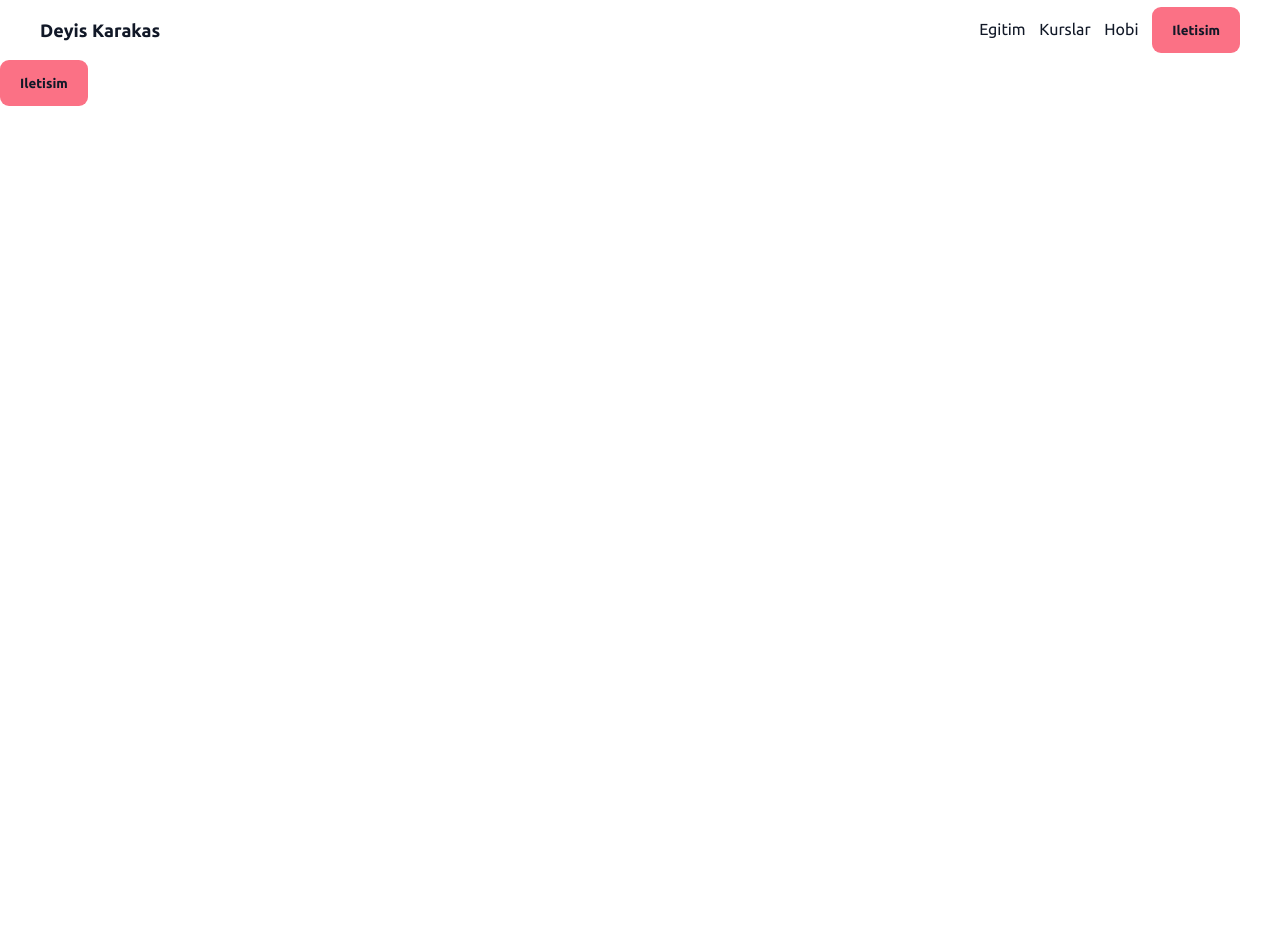
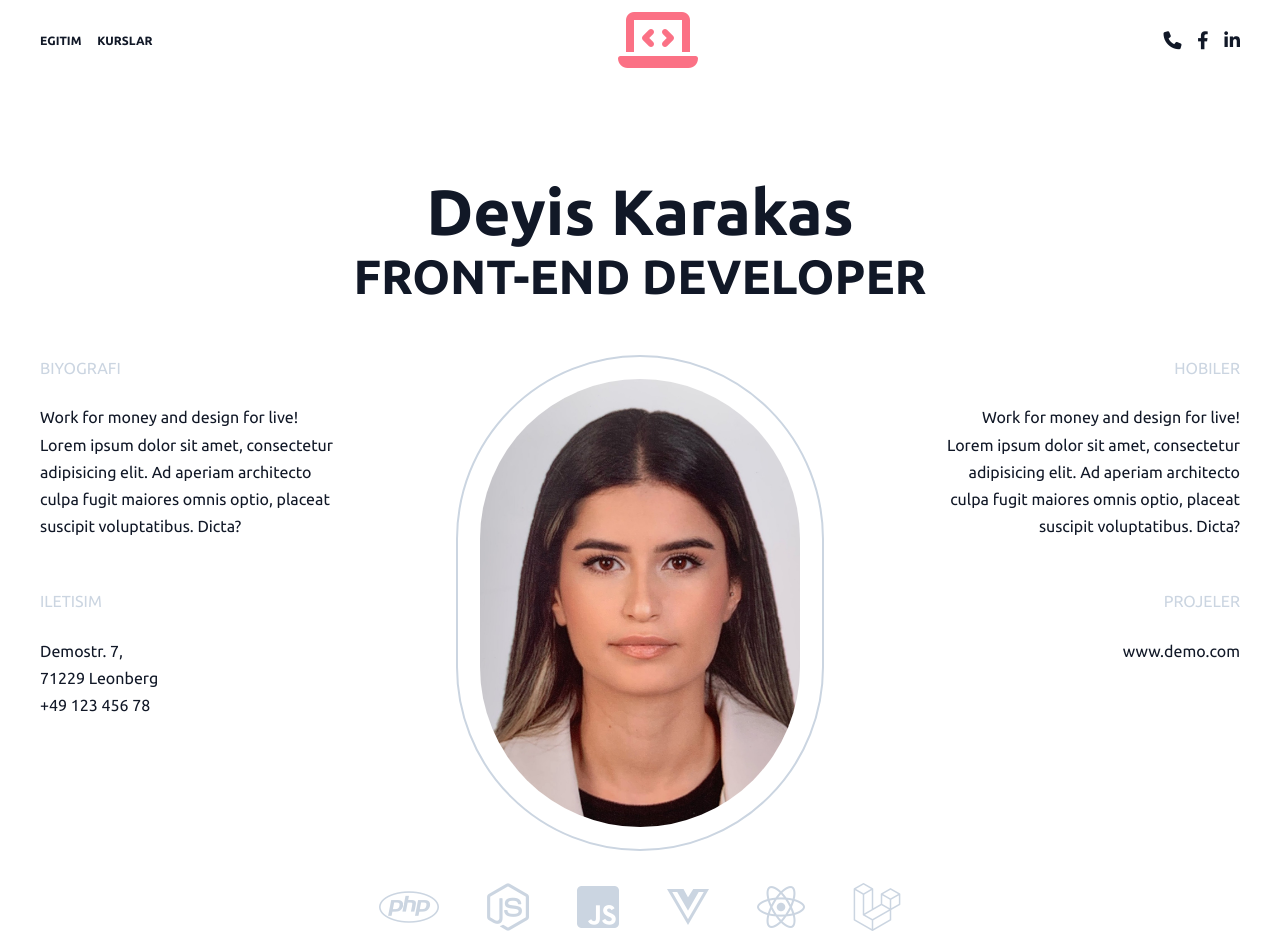
Before and after one commit to deyisk/deyisPortfolio, a website built with webpack: page src/index.html in a window 1280 px wide. Before the commit the page ends 800 px from the top, so only its background shows below. Built offline with nearby package versions, Linux system fonts and the light colour scheme; files whose address does not match are found by name.

Commit message:
Index hero edited

```diff
--- a/src/index.html
+++ b/src/index.html
@@ -11,17 +11,85 @@
 <div class="container">
     <div class="header">
         <div class="header-start">
-                <span class="header-logo">Deyis Karakas</span>
+            <a href="#egitim">Egitim</a>
+            <a href="#kurslar">Kurslar</a>
+        </div>
+        <div class="header-center">
+            <span class="header-logo">
+                <a href="/">
+                    <i class="fa-solid fa-laptop-code"></i>
+                </a>
+            </span>
         </div>
         <div class="header-end">
-                <a href="#egitim">Egitim</a>
-                <a href="#kurslar">Kurslar</a>
-                <a href="#hobi">Hobi</a>
-                <button class="btn btn-main show-modal">Iletisim</button>
+            <a href="#" class="show-modal"><i class="fa-solid fa-phone"></i></a>
+            <a href="#kurslar"><i class="fa-brands fa-facebook-f"></i></a>
+            <a href="#hobi"><i class="fa-brands fa-linkedin-in"></i></a>
         </div>
     </div>
 </div>
-    <button class="btn btn-main show-modal">Iletisim</button>
+
+<div class="container">
+    <div class="text-center mt-5">
+        <h1>Deyis Karakas</h1>
+        <h2>FRONT-END DEVELOPER</h2>
+    </div>
+    <div class="index-hero">
+        <div class="index-hero-start">
+            <div class="index-hero-section">
+                <span class="index-hero-section-title">
+                    Biyografi
+                </span>
+                <span class="index-hero-section-content">
+                Work for money and design for live! Lorem ipsum dolor sit amet, consectetur adipisicing elit. Ad aperiam architecto culpa fugit maiores omnis optio, placeat suscipit voluptatibus. Dicta?
+            </span>
+            </div>
+            <div class="index-hero-section">
+                <span class="index-hero-section-title">
+                    Iletisim
+                </span>
+                <span class="index-hero-section-content">
+                    Demostr. 7, <br>
+                    71229 Leonberg <br>
+                    +49 123 456 78
+                </span>
+            </div>
+        </div>
+        <div class="index-hero-center">
+            <div class="my-photo">
+                <img src="./assets/images/deyis.jpeg" alt="deyis karakas">
+            </div>
+        </div>
+        <div class="index-hero-end">
+            <div class="index-hero-section">
+                <span class="index-hero-section-title">
+                    Hobiler
+                </span>
+                <span class="index-hero-section-content">
+                    Work for money and design for live! Lorem ipsum dolor sit amet, consectetur adipisicing elit. Ad aperiam architecto culpa fugit maiores omnis optio, placeat suscipit voluptatibus. Dicta?
+                </span>
+            </div>
+            <div class="index-hero-section">
+                <span class="index-hero-section-title">
+                    Projeler
+                </span>
+                <span class="index-hero-section-content">
+                    <span>www.demo.com</span>
+                </span>
+            </div>
+        </div>
+    </div>
+</div>
+<div class="container">
+    <div class="tools-icons">
+        <i class="fa-brands fa-php"></i>
+        <i class="fa-brands fa-node-js"></i>
+        <i class="fa-brands fa-js-square"></i>
+        <i class="fa-brands fa-vuejs"></i>
+        <i class="fa-brands fa-react"></i>
+        <i class="fa-brands fa-laravel"></i>
+    </div>
+</div>
 <div class="modal hidden">
     <button class="close-modal">x</button>
     <h1>Modal</h1>
--- a/src/index.js
+++ b/src/index.js
@@ -1,2 +1,3 @@
 import "./style.scss";
 import "./js/modal";
+import "./assets/images/deyis.jpeg";
--- a/src/js/modal.js
+++ b/src/js/modal.js
@@ -3,7 +3,7 @@
 const modal = document.querySelector('.modal');
 const overlay = document.querySelector('.overlay');
 const btnCloseModal = document.querySelector('.close-modal');
-const btnsOpenModal = document.querySelectorAll('.show-modal');
+const btnOpenModal = document.querySelectorAll('.show-modal');
 
 const openModal = function () {
     modal.classList.remove('hidden');
@@ -15,8 +15,8 @@ const closeModal = function () {
     overlay.classList.add('hidden');
 };
 
-for (let i = 0; i < btnsOpenModal.length; i++)
-    btnsOpenModal[i].addEventListener('click', openModal);
+for (let i = 0; i < btnOpenModal.length; i++)
+    btnOpenModal[i].addEventListener('click', openModal);
 
 btnCloseModal.addEventListener('click', closeModal);
 
--- a/src/scss/components/_base.scss
+++ b/src/scss/components/_base.scss
@@ -9,3 +9,25 @@ body {
 }
 // Controll
 // ==========================================================================
+.text-center {
+    text-align: center;
+}
+
+h1, .h1 {
+    font-size: 4rem;
+    font-weight: 900;
+    line-height: 1.6;
+    margin: 0;
+}
+
+h2, .h2 {
+    font-size: 3rem;
+    font-weight: 700;
+    line-height: .6;
+}
+
+.mt {
+    &-5 {
+       margin-top: 5rem;
+    }
+}
--- a/src/scss/components/_header.scss
+++ b/src/scss/components/_header.scss
@@ -9,43 +9,45 @@
   justify-content: space-between;
   align-items: center;
   width: 100%;
-  height: 60px;
+  height: 80px;
+
+  &-start {
+    a {
+      position: relative;
+      font-size: 12px;
+      text-transform: uppercase;
+      font-weight: 600;
+      transition: all .2s ease;
+
+      &:hover {
+        color: #fb7185;
+      }
+    }
+
+    a + a {
+      margin-left: 12px;
+    }
+  }
 
   &-logo {
-    font-size: 18px;
+    font-size: 64px;
     font-weight: 600;
+    color: $rose-400;
   }
 
   &-end {
     a {
+      font-size: 18px;
       position: relative;
-      transition: all .5s ease;
-      transition-duration: 1s;
-
-      &:before {
-        display: none;
-        content: '';
-        position: absolute;
-        bottom: -3px;
-        left: 50%;
-        transform: translate(-50%);
-        width: 12px;
-        height: 2px;
-        border-radius: 3px;
-        background-color: $text-color;
-        transition: all .5s ease;
-        transition-duration: 1s;
-      }
+      transition: all .2s ease;
 
       &:hover {
-        &:before {
-          display: flex;
-        }
+        color: #fb7185;
       }
     }
 
     a + a {
-      margin-left: 10px;
+      margin-left: 12px;
     }
 
     .btn {
--- a/src/scss/components/_utility.scss
+++ b/src/scss/components/_utility.scss
@@ -60,7 +60,7 @@ body {
     margin-left: auto;
     margin-right: auto;
   }
-  @media #{$screen-md} {
+  @media #{$screen-lg} {
     width: 1200px;
   }
 }
@@ -142,3 +142,91 @@ button.btn {
   backdrop-filter: blur(3px);
   z-index: 5;
 }
+
+
+// Index
+// ==========================================================================
+.index-hero {
+  display: flex;
+  justify-content: space-between;
+  width: 100%;
+  margin-top: 4rem;
+
+  &-start {
+    width: 30%;
+  }
+
+  &-center {
+    display: flex;
+    flex-direction: column;
+    justify-content: center;
+    align-items: center;
+    width: 60%;
+
+    .my-photo {
+      display: flex;
+      align-items: center;
+      justify-content: center;
+      position: relative;
+      padding: 22px;
+      height: 28rem;
+      width: 20rem;
+      border-radius: 12rem;
+      border: 2px solid $gray-400;
+      overflow: hidden;
+
+      img {
+        width: 100%;
+        height: 100%;
+        object-fit: cover;
+        border-radius: 12rem;
+      }
+    }
+  }
+
+  &-end {
+    display: flex;
+    flex-direction: column;
+    justify-content: start;
+    align-items: start;
+    width: 30%;
+    text-align: right;
+
+    .index-hero-section {
+      text-align: right;
+    }
+  }
+
+  &-section {
+    display: flex;
+    flex-direction: column;
+    width: 100%;
+
+    &-title {
+      font-size: 16px;
+      text-transform: uppercase;
+      color: $gray-400;
+      margin-bottom: 22px;
+    }
+  }
+
+  .index-hero-section + .index-hero-section {
+    margin-top: 3rem;
+  }
+}
+
+.tools-icons {
+  display: flex;
+  justify-content: center;
+  align-items: center;
+  width: 100%;
+  margin-top: 2rem;
+  font-size: 3rem;
+  color: $gray-400;
+  position: relative;
+  padding-bottom: 14rem;
+
+  i + i {
+    margin-left: 3rem;
+  }
+}
--- a/src/scss/components/_variables.scss
+++ b/src/scss/components/_variables.scss
@@ -4,6 +4,7 @@
 // ==========================================================================
 $text-color: #111827;
 $rose-400: #fb7185;
+$gray-400:#cbd5e1;
 
 
 // Media
--- a/src/style.scss
+++ b/src/style.scss
@@ -1,5 +1,5 @@
 @import url('https://fonts.googleapis.com/css2?family=Roboto+Serif:ital,wght@0,100;0,200;0,300;0,400;0,500;0,600;0,700;0,800;0,900;1,100;1,200;1,300;1,400;1,500;1,600;1,800;1,900&family=Ubuntu:ital,wght@0,300;0,400;0,500;0,700;1,300;1,400;1,500;1,700&display=swap');
-
+@import url('https://cdnjs.cloudflare.com/ajax/libs/font-awesome/6.1.1/css/all.min.css');
 @import "./scss/components/variables";
 @import "./scss/components/base";
 @import "./scss/components/utility";
```
Also changed, not shown: src/assets/images/deyis.jpeg (added). Lines whose indentation alone changed are shown as unchanged.
